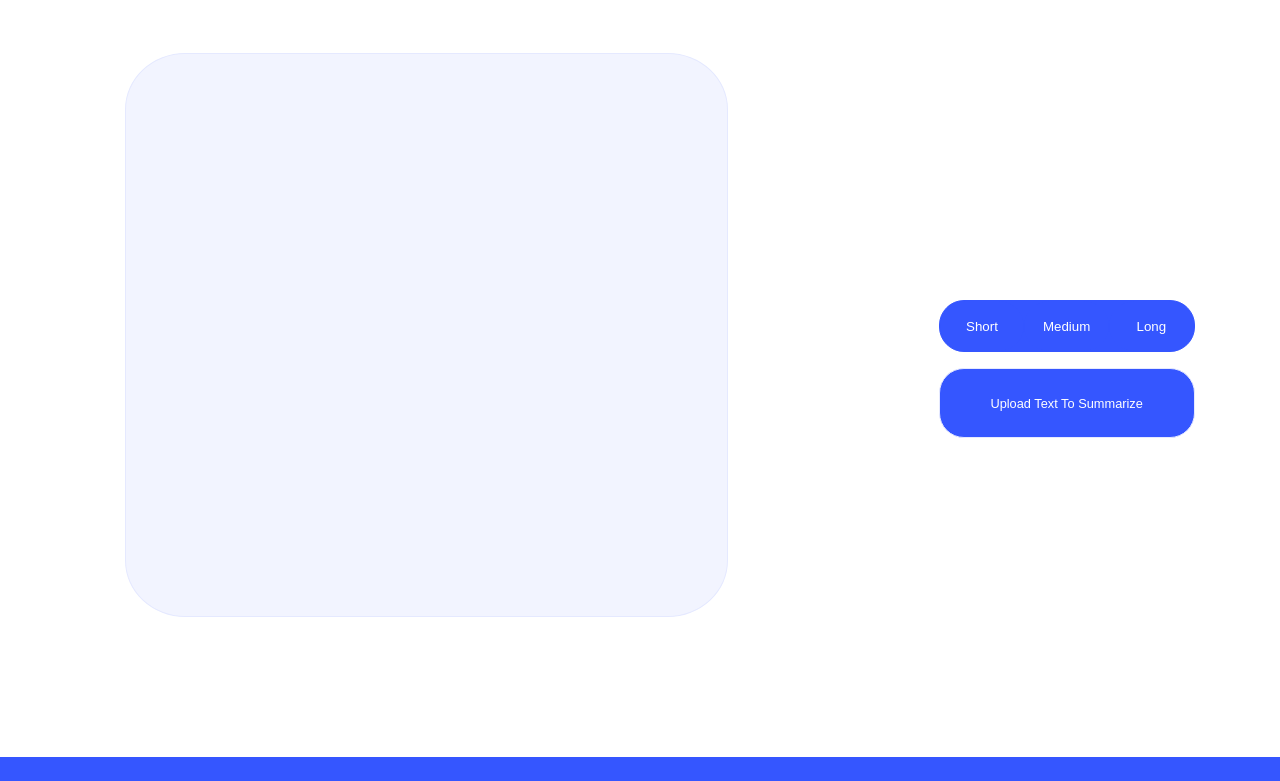
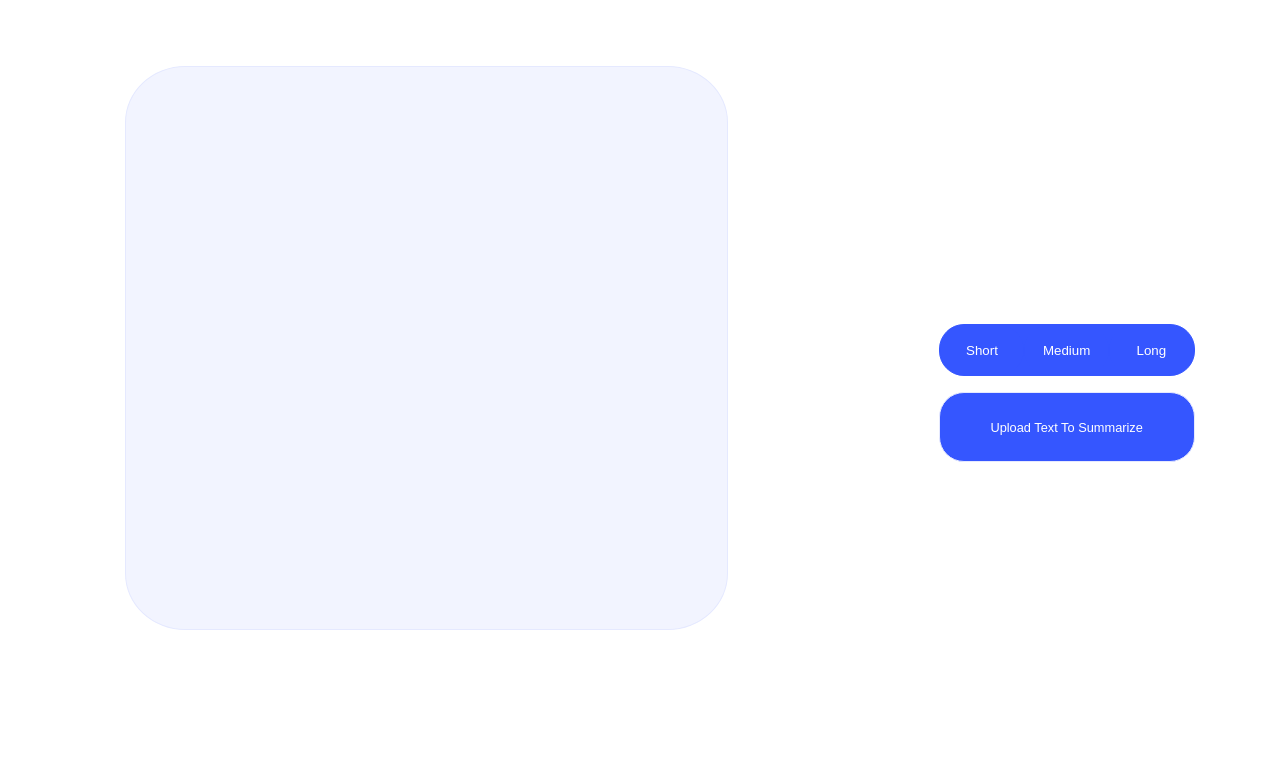
Before and after one commit to samparkachakraborty-code/Sumify, a plain HTML site: page src/deployable/templates/uploadtext.html in a window 1280 px wide. Shown: the part 117-898 px from the top of the page. Before the commit the page ends 874 px from the top, so only its background shows below. Drawn offline with Linux system fonts and the light colour scheme; files whose address does not match are found by name; a web font is replaced by a local one.

```diff
--- a/src/deployable/templates/uploadtext.html
+++ b/src/deployable/templates/uploadtext.html
@@ -54,7 +54,7 @@
             border-radius: 5% 5% 0 0;
 	    display: grid;
 	    grid-template-columns: 2fr 1fr;
-
+            padding-top: 3vh;
                        width: 100%;
         }
 
@@ -82,6 +82,7 @@
         #mainArea input {
             width: 70%;
             height: 70vh;
+	    margin-top: 10%;
 	   justify-self: center;
         }
     #sidebar{
```
